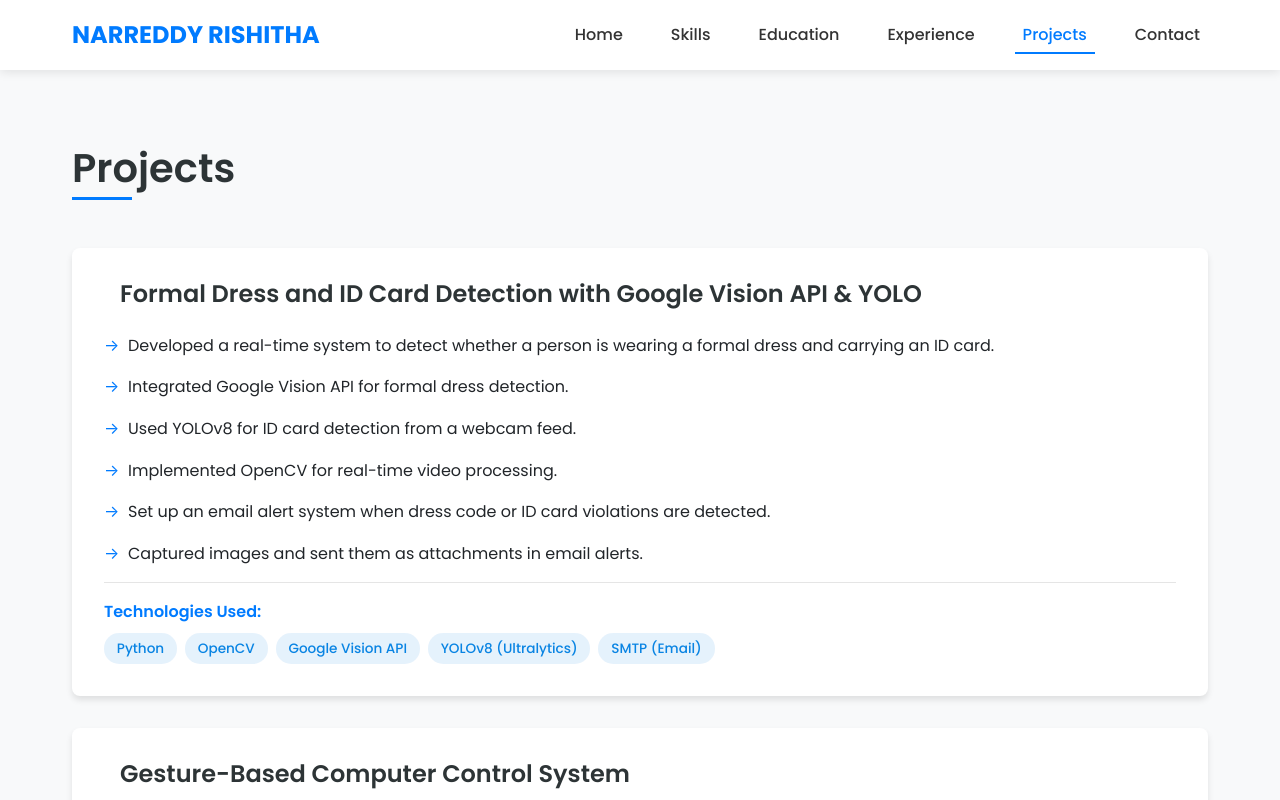
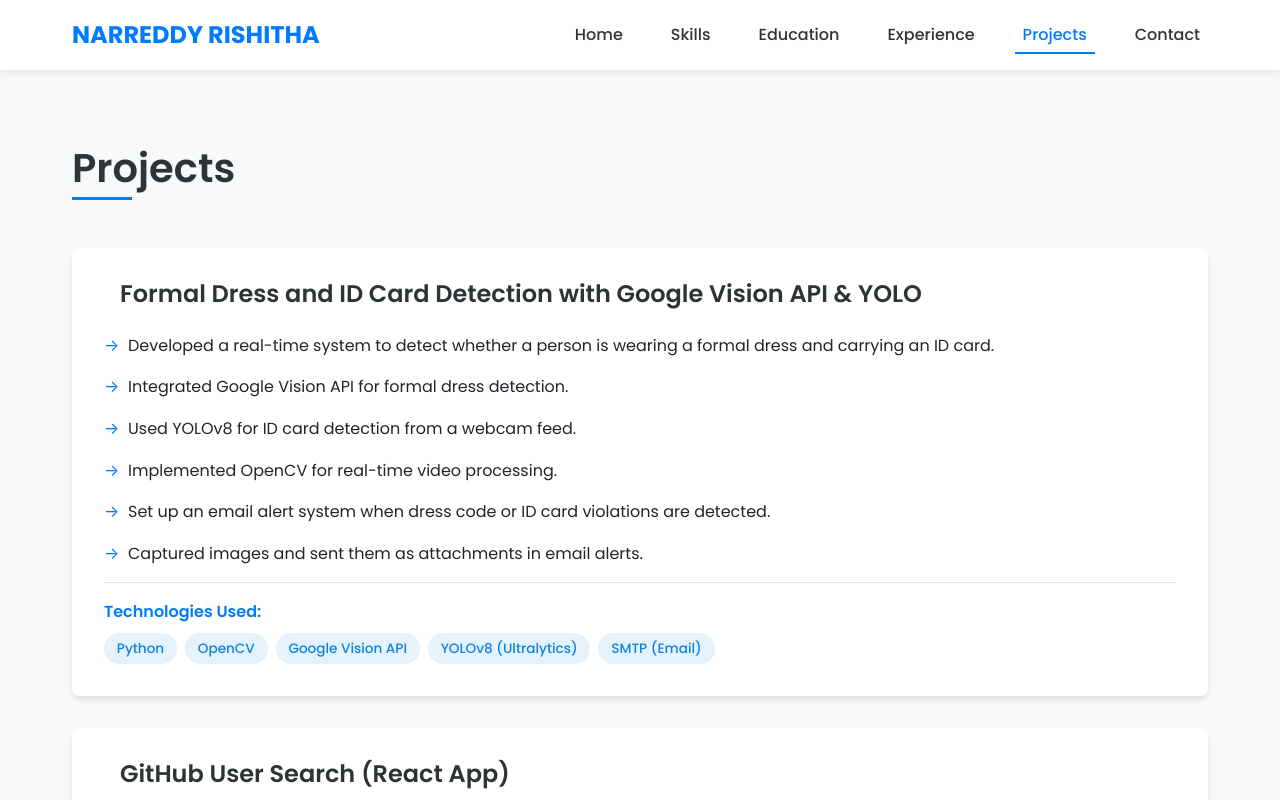
Before and after one commit to NARREDDYRISHITHA/myportfolio, a React (Create React App) app: page /projects in a window 1280 px wide. Shown: the top 800 px of the page. Built offline with nearby package versions, Linux system fonts and the light colour scheme.

Commit message:
Update Projects.js

```diff
--- a/src/components/Projects.js
+++ b/src/components/Projects.js
@@ -221,6 +221,17 @@ function Projects() {
         />
 
         <ProjectCard
+          title="GitHub User Search (React App)"
+          points={[
+            "Developed a responsive web app to search GitHub users and display detailed profiles using the GitHub REST API.",
+            "Implemented username-based search with profile details including avatar, followers, and bio.",
+            "Displayed top 5 repositories sorted by stars for quick insights.",
+            "Added dark mode toggle, loading states, and error handling for a smooth user experience."
+          ]}
+          technologies="React, Vite, Tailwind CSS, GitHub REST API"
+        />
+
+        <ProjectCard
           title="Gesture-Based Computer Control System"
           points={[
             "Developed a Human-Computer Interaction (HCI) system using hand gestures and voice commands.",
```
